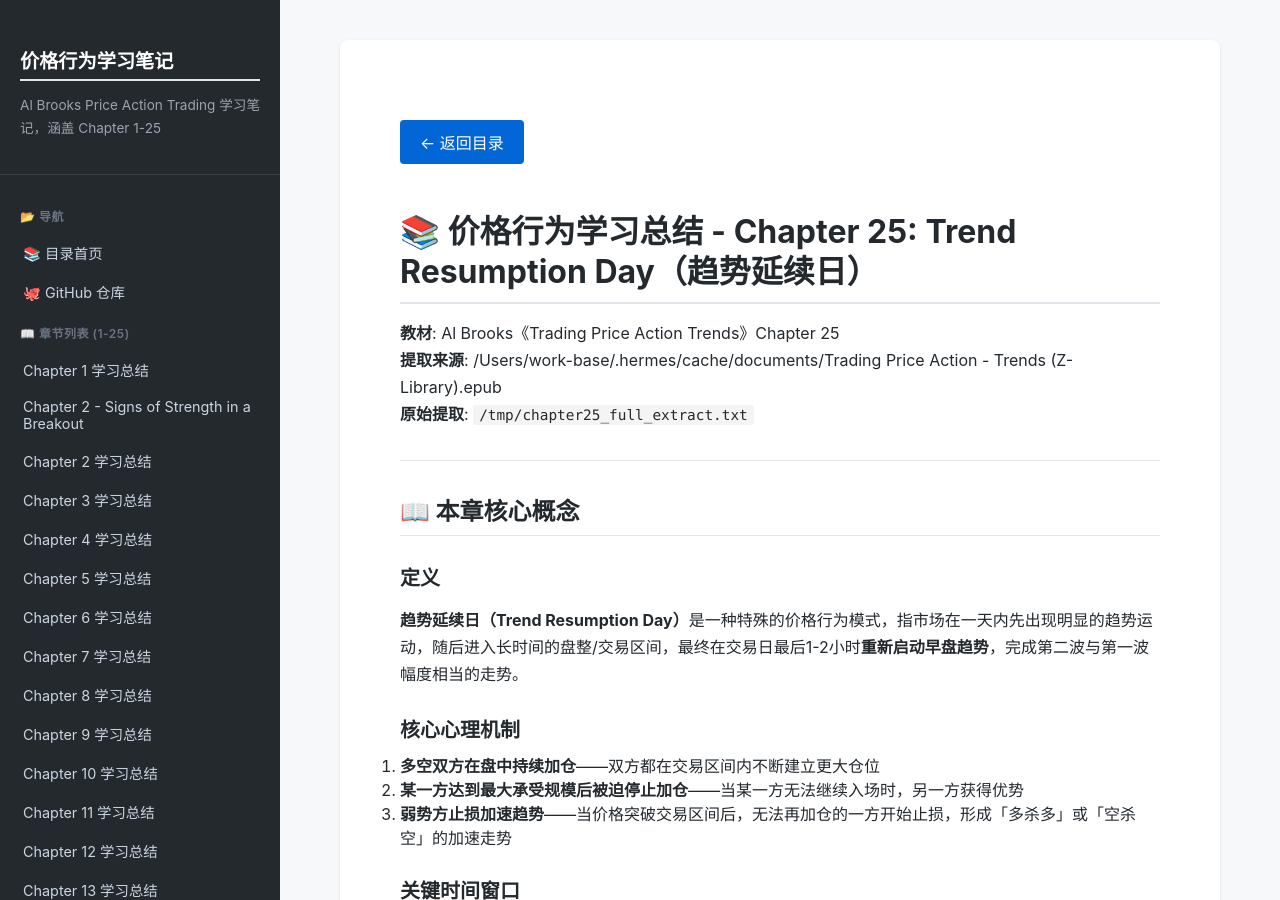
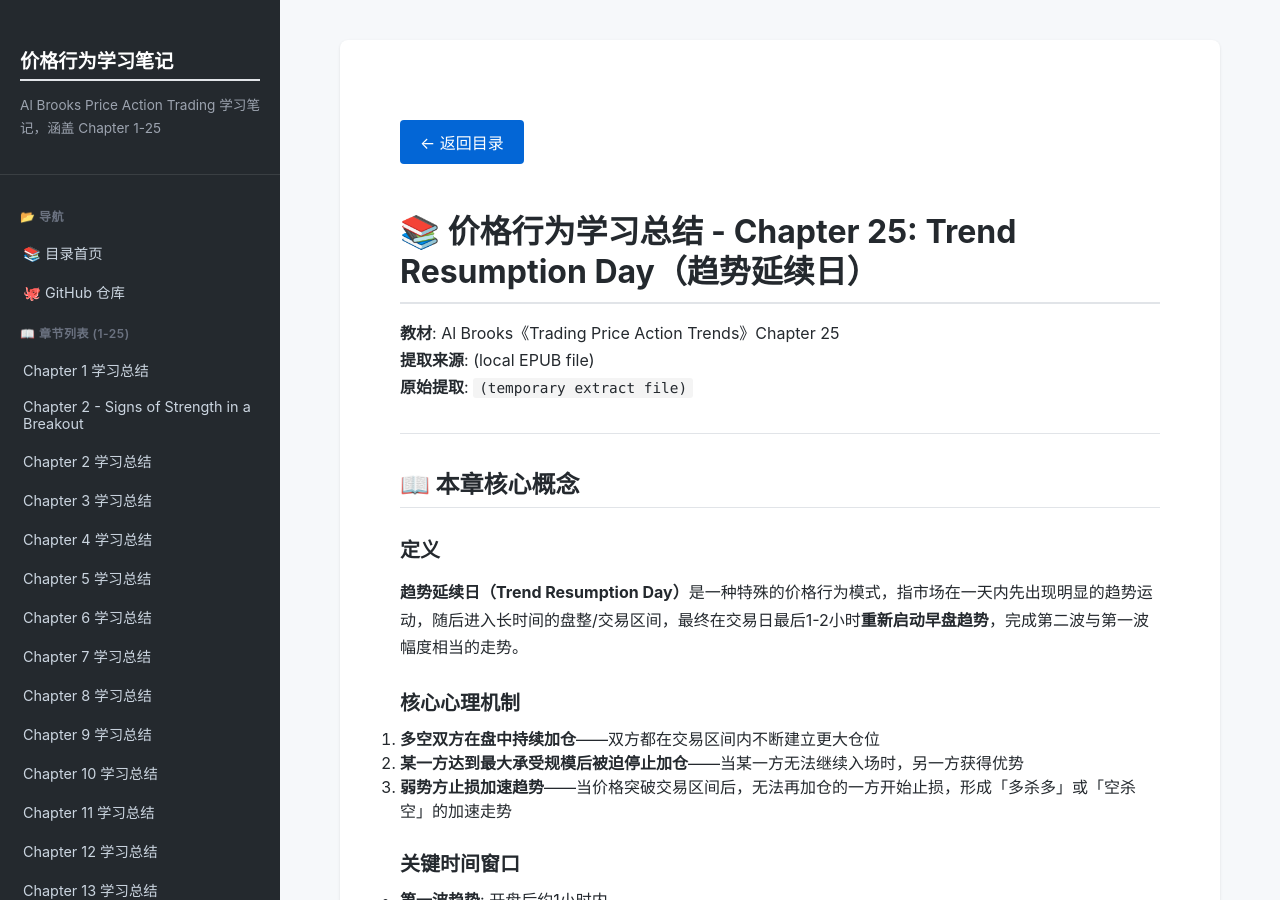
Before and after one commit to stephenki/price-action-notes, a Jekyll site: the page built from chapter-25.md, in a window 1280 px wide and 900 px high. Built offline with Jekyll 4.4.1, drawn with Linux system fonts in a browser that asks for light colours; some of the changed text lies outside the part shown.

Commit message:
fix: remove local file paths from chapter-25.md

```diff
--- a/chapter-25.md
+++ b/chapter-25.md
@@ -7,8 +7,8 @@ chapter: 25
 # 📚 价格行为学习总结 - Chapter 25: Trend Resumption Day（趋势延续日）
 
 **教材**: Al Brooks《Trading Price Action Trends》Chapter 25
-**提取来源**: /Users/work-base/.hermes/cache/documents/Trading Price Action - Trends (Z-Library).epub
-**原始提取**: `/tmp/chapter25_full_extract.txt`
+**提取来源**: (local EPUB file)
+**原始提取**: `(temporary extract file)`
 
 ---
 
@@ -798,9 +798,9 @@ chapter: 25
 
 ## 📁 输出文件清单
 
-- ✅ **详细总结**: `/Users/work-base/.hermes/memory/2026-04-18.md`
-- ✅ **章节文件**: `/Users/work-base/projects/price-action-notes/chapter-25.md`
-- ✅ **原始提取**: `/tmp/chapter25_full_extract.txt`
+- ✅ **详细总结**: `(local memory file)`
+- ✅ **章节文件**: `(this file)`
+- ✅ **原始提取**: `(temporary extract file)`
 - ✅ **MEMORY.md 更新**: 章节完成记录表格 + 后续计划延长
 
 ---
```
